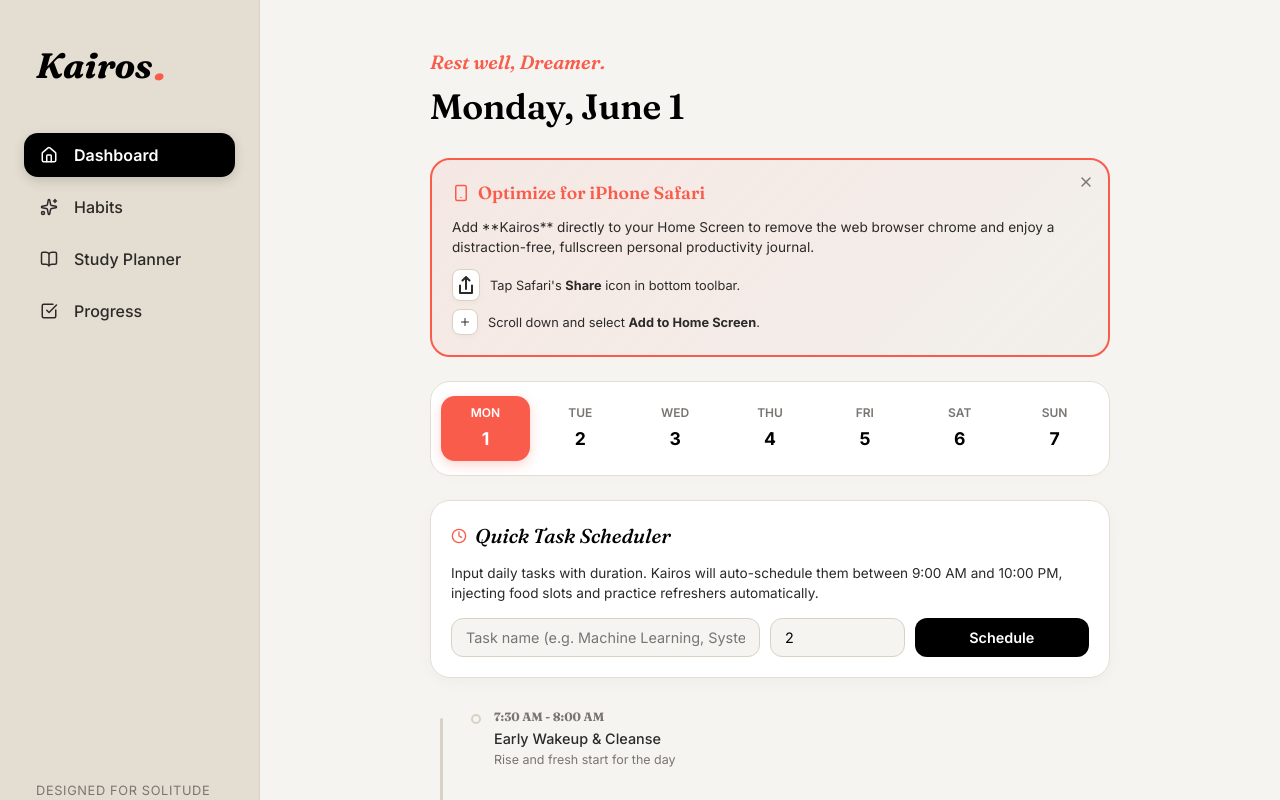
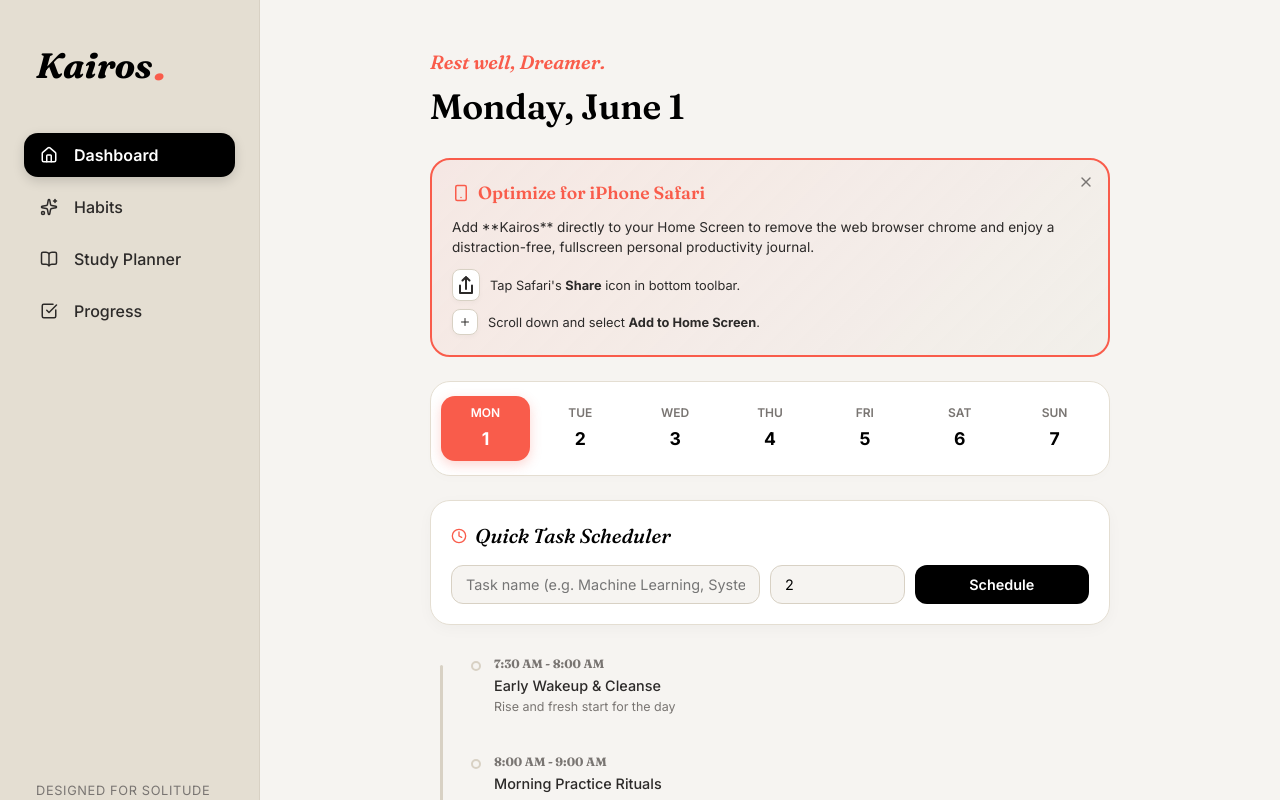
Before and after one commit to muhammedishraqm/newplanner, a React (Vite) app: page / in a window 1280 px wide. Built offline with nearby package versions, Linux system fonts and the light colour scheme.

Commit message:
style: remove scheduler disclaimer from home page

```diff
--- a/src/App.tsx
+++ b/src/App.tsx
@@ -1186,12 +1186,9 @@ export default function App() {
 
               {/* Quick Task Scheduler Widget */}
               <div className="card" style={{ marginBottom: '24px' }}>
-                <h3 className="card-title serif-font" style={{ fontStyle: 'italic', display: 'flex', alignItems: 'center', gap: '8px' }}>
+                <h3 className="card-title serif-font" style={{ fontStyle: 'italic', display: 'flex', alignItems: 'center', gap: '8px', marginBottom: '14px' }}>
                   <Clock size={16} style={{ color: 'var(--accent-primary)' }} /> Quick Task Scheduler
                 </h3>
-                <p style={{ fontSize: '0.85rem', color: 'var(--text-secondary)', marginBottom: '14px' }}>
-                  Input daily tasks with duration. Kairos will auto-schedule them between 9:00 AM and 10:00 PM, injecting food slots and practice refreshers automatically.
-                </p>
                 <form onSubmit={handleQuickAddTask} style={{ display: 'flex', gap: '10px', flexWrap: 'wrap' }}>
                   <input
                     type="text"
```
